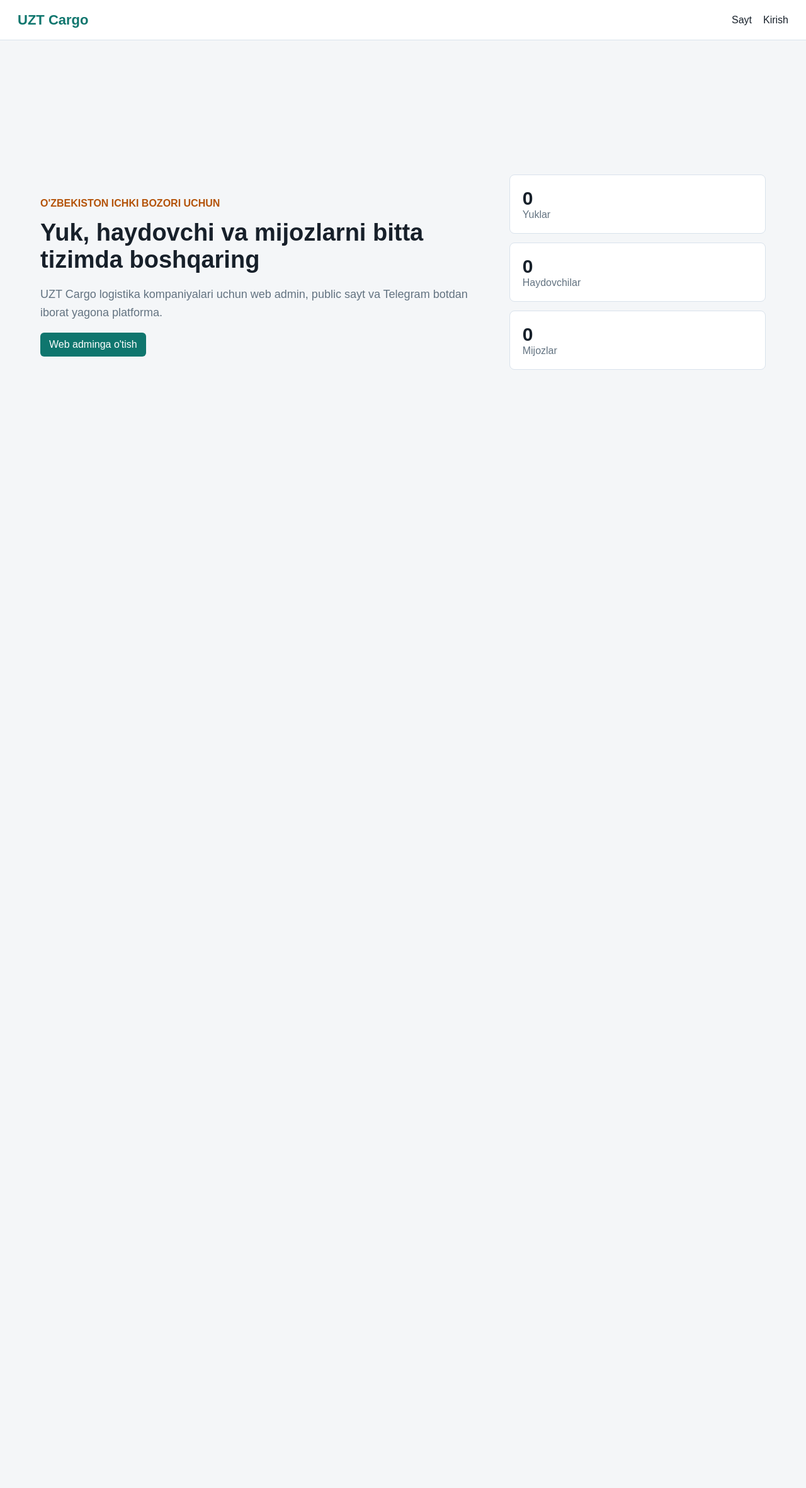
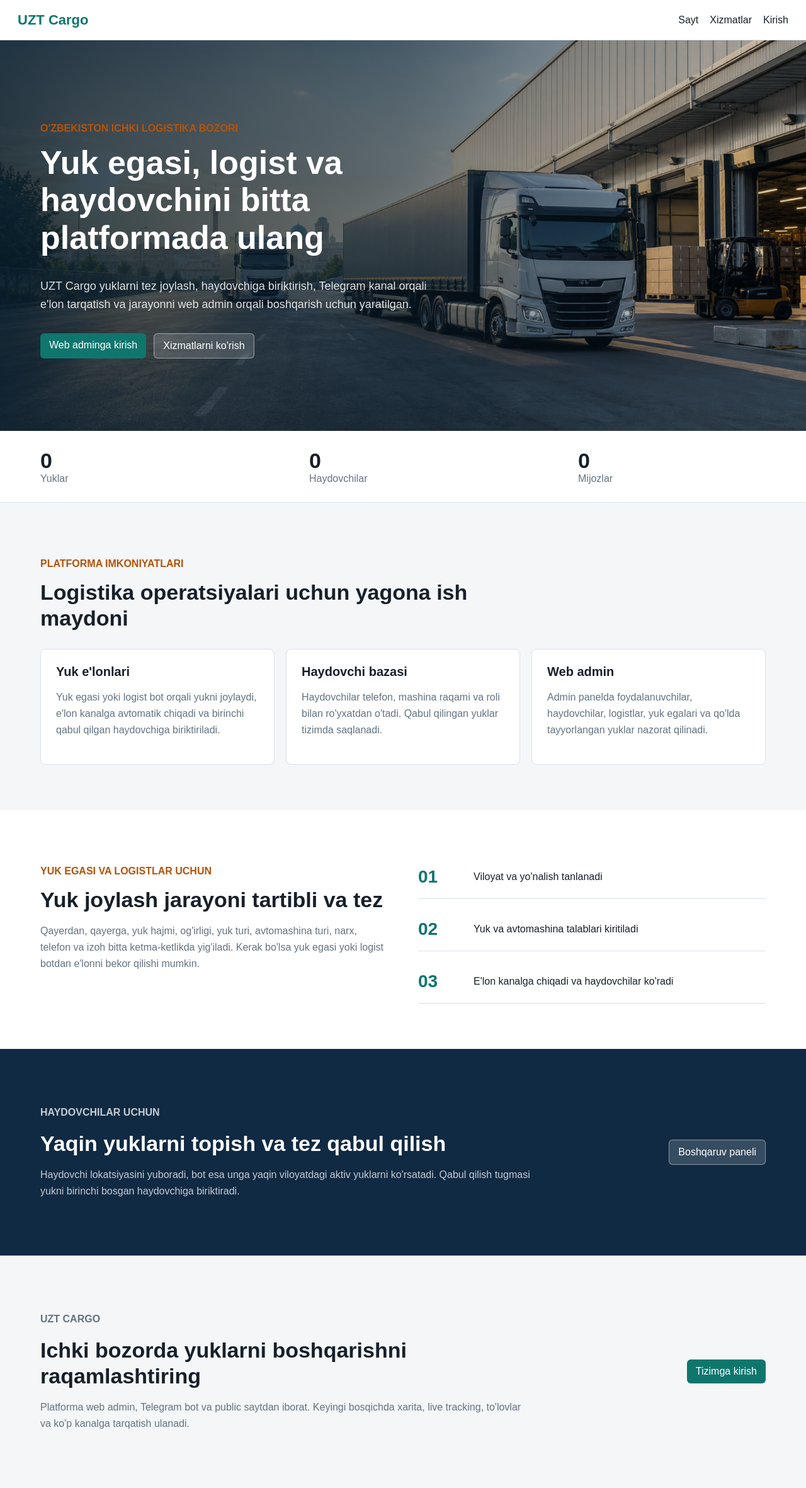
Before and after one commit to hamidillomannopov-stack/uztcargo-platform, a Django app: page / in a window 1280 px wide. Shown: the whole page at 63% size. Before the commit the page ends 587 px from the top, so only its background shows below. Run offline with Django 5.2, Linux system fonts and the light colour scheme; data that the repository does not hold is empty.

Commit message:
Build public landing page

```diff
--- a/static/css/app.css
+++ b/static/css/app.css
@@ -61,6 +61,166 @@ button,
   display: inline-block;
   font: inherit;
   padding: 10px 14px;
+}
+
+.secondary-button {
+  background: rgba(255, 255, 255, .16);
+  border: 1px solid rgba(255, 255, 255, .42);
+}
+
+.site-hero {
+  background-position: center;
+  background-size: cover;
+  color: #fff;
+  min-height: 620px;
+  position: relative;
+}
+
+.site-hero-inner {
+  display: flex;
+  flex-direction: column;
+  justify-content: center;
+  min-height: 620px;
+  max-width: 780px;
+  padding: 72px 64px;
+}
+
+.site-hero h1 {
+  font-size: 52px;
+  max-width: 760px;
+}
+
+.site-hero .lead {
+  color: rgba(255, 255, 255, .86);
+}
+
+.hero-actions {
+  display: flex;
+  flex-wrap: wrap;
+  gap: 12px;
+  margin-top: 14px;
+}
+
+.stat-strip {
+  background: #ffffff;
+  border-bottom: 1px solid var(--line);
+  display: grid;
+  gap: 1px;
+  grid-template-columns: repeat(3, minmax(0, 1fr));
+}
+
+.stat-strip div {
+  padding: 28px 64px;
+}
+
+.stat-strip strong {
+  display: block;
+  font-size: 34px;
+}
+
+.stat-strip span {
+  color: var(--muted);
+}
+
+.site-section {
+  padding: 72px 64px;
+}
+
+.section-head {
+  max-width: 760px;
+  margin-bottom: 28px;
+}
+
+h2 {
+  font-size: 34px;
+  line-height: 1.2;
+  margin: 0 0 14px;
+}
+
+h3 {
+  font-size: 20px;
+  margin: 0 0 10px;
+}
+
+.feature-grid {
+  display: grid;
+  gap: 18px;
+  grid-template-columns: repeat(3, minmax(0, 1fr));
+}
+
+.feature-grid article {
+  background: #fff;
+  border: 1px solid var(--line);
+  border-radius: 8px;
+  padding: 24px;
+}
+
+.feature-grid p,
+.section-copy,
+.driver-band p,
+.cta-section p {
+  color: var(--muted);
+  line-height: 1.65;
+}
+
+.split-section {
+  align-items: start;
+  background: #ffffff;
+  display: grid;
+  gap: 48px;
+  grid-template-columns: 1fr 1fr;
+}
+
+.steps {
+  display: grid;
+  gap: 14px;
+}
+
+.steps div {
+  align-items: center;
+  border-bottom: 1px solid var(--line);
+  display: grid;
+  gap: 16px;
+  grid-template-columns: 72px 1fr;
+  padding: 18px 0;
+}
+
+.steps span {
+  color: var(--brand);
+  font-size: 28px;
+  font-weight: 800;
+}
+
+.steps p {
+  margin: 0;
+}
+
+.driver-band {
+  align-items: center;
+  background: #102a43;
+  color: #fff;
+  display: flex;
+  justify-content: space-between;
+  gap: 32px;
+}
+
+.driver-band div {
+  max-width: 780px;
+}
+
+.driver-band p {
+  color: rgba(255, 255, 255, .76);
+}
+
+.cta-section {
+  align-items: center;
+  display: flex;
+  justify-content: space-between;
+  gap: 32px;
+}
+
+.cta-section div {
+  max-width: 780px;
 }
 
 .hero {
--- a/templates/base.html
+++ b/templates/base.html
@@ -12,6 +12,7 @@
     <a class="brand" href="{% url 'home' %}">UZT Cargo</a>
     <nav>
       <a href="{% url 'home' %}">Sayt</a>
+      <a href="/#services">Xizmatlar</a>
       {% if user.is_authenticated %}
         <a href="{% url 'dashboard' %}">Web admin</a>
         <form method="post" action="{% url 'logout' %}" class="inline-form">
--- a/templates/site/home.html
+++ b/templates/site/home.html
@@ -1,17 +1,74 @@
 {% extends 'base.html' %}
+{% load static %}
 {% block title %}UZT Cargo - logistika platformasi{% endblock %}
 {% block content %}
-<section class="hero">
-  <div>
-    <p class="eyebrow">O'zbekiston ichki bozori uchun</p>
-    <h1>Yuk, haydovchi va mijozlarni bitta tizimda boshqaring</h1>
-    <p class="lead">UZT Cargo logistika kompaniyalari uchun web admin, public sayt va Telegram botdan iborat yagona platforma.</p>
-    <a class="button" href="{% url 'dashboard' %}">Web adminga o'tish</a>
-  </div>
-  <div class="metric-panel">
-    <div><strong>{{ stats.loads }}</strong><span>Yuklar</span></div>
-    <div><strong>{{ stats.drivers }}</strong><span>Haydovchilar</span></div>
-    <div><strong>{{ stats.clients }}</strong><span>Mijozlar</span></div>
+<section class="site-hero" style="background-image: linear-gradient(90deg, rgba(9, 30, 45, .86), rgba(9, 30, 45, .58), rgba(9, 30, 45, .10)), url('{% static 'img/logistics-hero.png' %}');">
+  <div class="site-hero-inner">
+    <p class="eyebrow">O'zbekiston ichki logistika bozori</p>
+    <h1>Yuk egasi, logist va haydovchini bitta platformada ulang</h1>
+    <p class="lead">UZT Cargo yuklarni tez joylash, haydovchiga biriktirish, Telegram kanal orqali e'lon tarqatish va jarayonni web admin orqali boshqarish uchun yaratilgan.</p>
+    <div class="hero-actions">
+      <a class="button" href="{% url 'login' %}">Web adminga kirish</a>
+      <a class="button secondary-button" href="#services">Xizmatlarni ko'rish</a>
+    </div>
   </div>
 </section>
+
+<section class="stat-strip">
+  <div><strong>{{ stats.loads }}</strong><span>Yuklar</span></div>
+  <div><strong>{{ stats.drivers }}</strong><span>Haydovchilar</span></div>
+  <div><strong>{{ stats.clients }}</strong><span>Mijozlar</span></div>
+</section>
+
+<section class="site-section" id="services">
+  <div class="section-head">
+    <p class="eyebrow">Platforma imkoniyatlari</p>
+    <h2>Logistika operatsiyalari uchun yagona ish maydoni</h2>
+  </div>
+  <div class="feature-grid">
+    <article>
+      <h3>Yuk e'lonlari</h3>
+      <p>Yuk egasi yoki logist bot orqali yukni joylaydi, e'lon kanalga avtomatik chiqadi va birinchi qabul qilgan haydovchiga biriktiriladi.</p>
+    </article>
+    <article>
+      <h3>Haydovchi bazasi</h3>
+      <p>Haydovchilar telefon, mashina raqami va roli bilan ro'yxatdan o'tadi. Qabul qilingan yuklar tizimda saqlanadi.</p>
+    </article>
+    <article>
+      <h3>Web admin</h3>
+      <p>Admin panelda foydalanuvchilar, haydovchilar, logistlar, yuk egalari va qo'lda tayyorlangan yuklar nazorat qilinadi.</p>
+    </article>
+  </div>
+</section>
+
+<section class="site-section split-section">
+  <div>
+    <p class="eyebrow">Yuk egasi va logistlar uchun</p>
+    <h2>Yuk joylash jarayoni tartibli va tez</h2>
+    <p class="section-copy">Qayerdan, qayerga, yuk hajmi, og'irligi, yuk turi, avtomashina turi, narx, telefon va izoh bitta ketma-ketlikda yig'iladi. Kerak bo'lsa yuk egasi yoki logist botdan e'lonni bekor qilishi mumkin.</p>
+  </div>
+  <div class="steps">
+    <div><span>01</span><p>Viloyat va yo'nalish tanlanadi</p></div>
+    <div><span>02</span><p>Yuk va avtomashina talablari kiritiladi</p></div>
+    <div><span>03</span><p>E'lon kanalga chiqadi va haydovchilar ko'radi</p></div>
+  </div>
+</section>
+
+<section class="site-section driver-band">
+  <div>
+    <p class="eyebrow">Haydovchilar uchun</p>
+    <h2>Yaqin yuklarni topish va tez qabul qilish</h2>
+    <p>Haydovchi lokatsiyasini yuboradi, bot esa unga yaqin viloyatdagi aktiv yuklarni ko'rsatadi. Qabul qilish tugmasi yukni birinchi bosgan haydovchiga biriktiradi.</p>
+  </div>
+  <a class="button secondary-button" href="{% url 'login' %}">Boshqaruv paneli</a>
+</section>
+
+<section class="site-section cta-section">
+  <div>
+    <p class="eyebrow">UZT Cargo</p>
+    <h2>Ichki bozorda yuklarni boshqarishni raqamlashtiring</h2>
+    <p>Platforma web admin, Telegram bot va public saytdan iborat. Keyingi bosqichda xarita, live tracking, to'lovlar va ko'p kanalga tarqatish ulanadi.</p>
+  </div>
+  <a class="button" href="{% url 'login' %}">Tizimga kirish</a>
+</section>
 {% endblock %}
```
Also changed, not shown: other parts of static/css/app.css (+43 -0 lines), static/img/logistics-hero.png (added).
